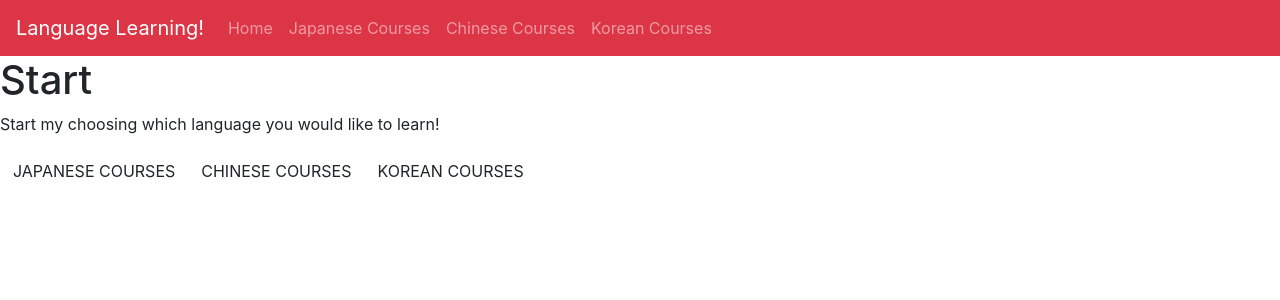
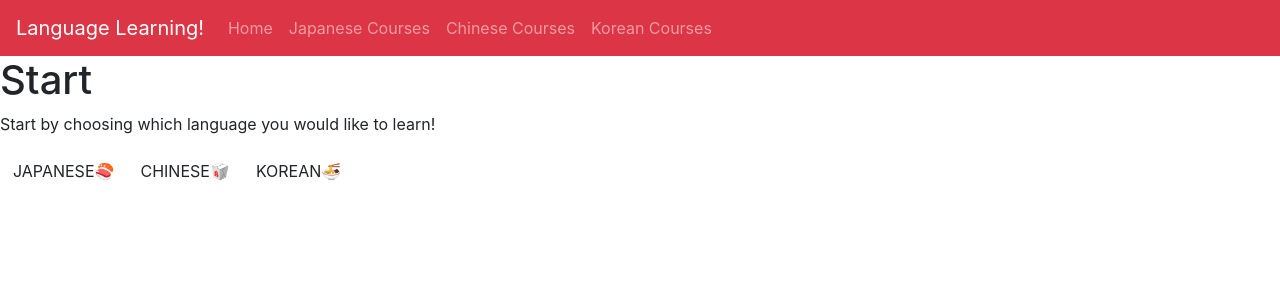
Before and after one commit to Haruberi/LangApp, a React (Create React App) app in the folder lang-app/: page /home in a window 1280 px wide. Shown: the top 300 px of the page. Built offline with nearby package versions, Linux system fonts and the light colour scheme; the HTML template or start-up script is replaced by a standard one.

Commit message:
Create level files

```diff
--- a/lang-app/src/Main/home.js
+++ b/lang-app/src/Main/home.js
@@ -4,15 +4,15 @@ const Home = () => {
   return (
     <div className="App">
       <h1>Start</h1>
-      <p>Start my choosing which language you would like to learn!</p>
+      <p>Start by choosing which language you would like to learn!</p>
       <button type="button" class="btn btn-default btl-lg">
-        JAPANESE COURSES
+        JAPANESE🍣
       </button>
       <button type="button" class="btn btn-default btl-lg">
-        CHINESE COURSES
+        CHINESE🥡
       </button>
       <button type="button" class="btn btn-default btl-lg">
-        KOREAN COURSES
+        KOREAN🍜
       </button>
     </div>
   );
```
Also changed, not shown: lang-app/src/Levelpages/chinlevel1.js (added, +10 -0 lines), lang-app/src/Levelpages/japlevel1.js (added, +10 -0 lines), lang-app/src/Levelpages/korlevel1.js (added, +10 -0 lines).
